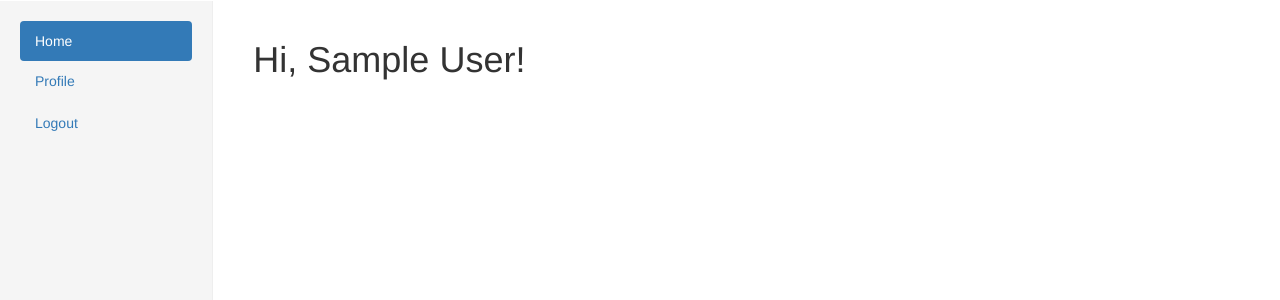
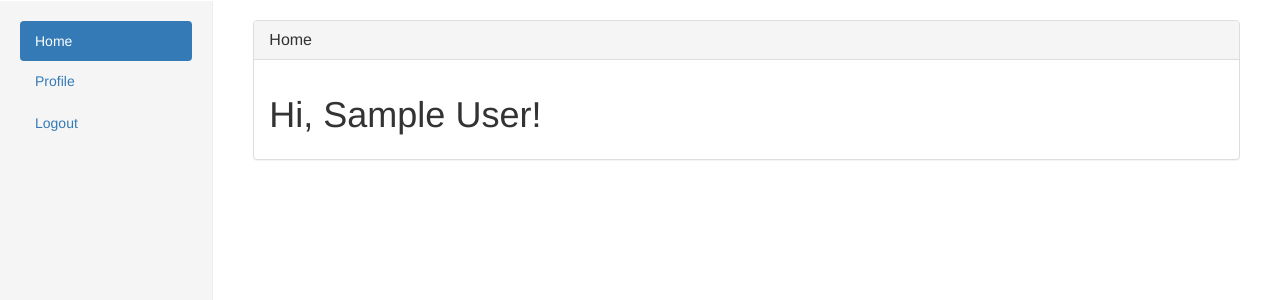
Before and after one commit to kahl-l/Flask-Administration, a Flask app: page / in a window 1280 px wide. Shown: the part 50-350 px from the top of the page. Run offline with Flask 2, Linux system fonts and the light colour scheme; the visitor is signed in with stand-in values (Sample User, id 1); data comes from the database, SQL or seed files in the repository; some libraries are stand-ins or nearby versions.

Commit message:
Change index

```diff
--- a/app/templates/index.html
+++ b/app/templates/index.html
@@ -2,5 +2,12 @@
 {% import 'bootstrap/wtf.html' as wtf %}
 
 {% block app_content %}
-	<h1>Hi, {{ current_user.first_name }} {{ current_user.last_name }}!</h1>
+	<div class="panel panel-default">
+		<div class="panel-heading">
+			<h3 class="panel-title">Home</h3>
+		</div>
+		<div class="panel-body">
+			<h1>Hi, {{ current_user.first_name }} {{ current_user.last_name }}!</h1>
+		</div>
+	</div>
 {% endblock %}
```
